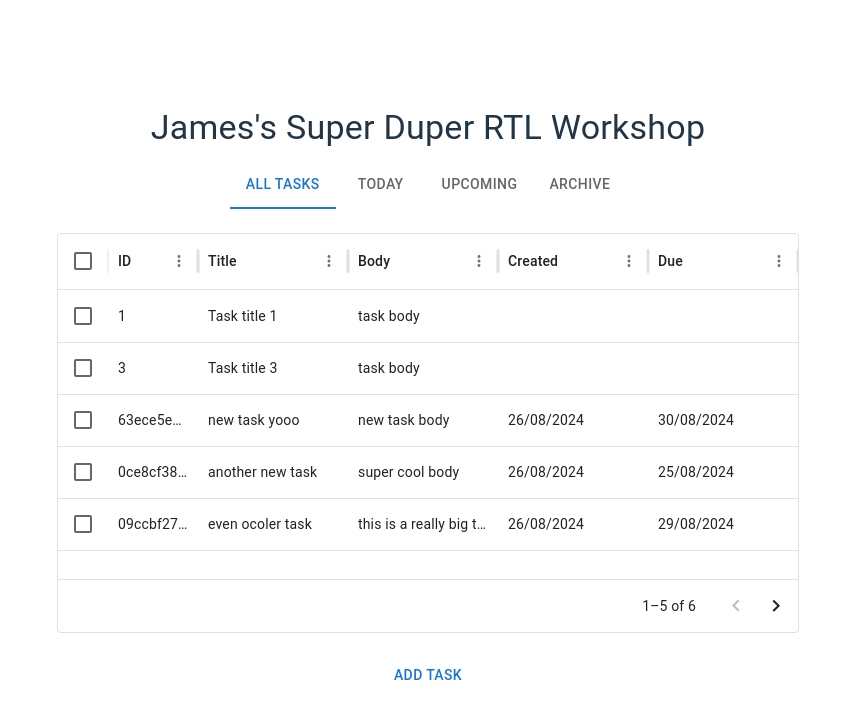
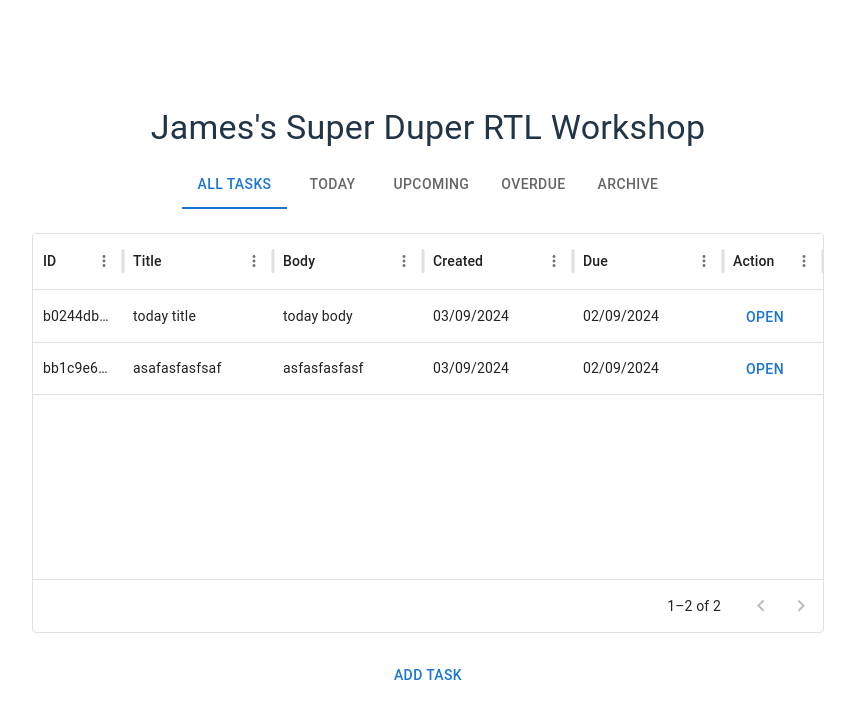
Before and after one commit to jamesw986/rtl-workshop, a React (Vite) app: page / in a window 1280 px wide. Shown: the top 718 px of the page, without its empty margins (212-1067 px from the left). Built offline with nearby package versions, Linux system fonts and the light colour scheme; data requests are answered from the project's data file.

Commit message:
add functionality for each table and add task modal for editing tasks

```diff
--- a/db.json
+++ b/db.json
@@ -1,11 +1,5 @@
 {
   "tasks": [
-    {
-      "id": "1",
-      "title": "Task title 1",
-      "body": "task body",
-      "done": false
-    },
     {
       "id": "2",
       "title": "Task title 2",
@@ -13,26 +7,12 @@
       "done": true
     },
     {
-      "id": "3",
-      "title": "Task title 3",
-      "body": "task body",
-      "done": false
-    },
-    {
       "id": "63ece5ed-1954-4095-945e-26397ac634a0",
       "title": "new task yooo",
       "body": "new task body",
       "dueDate": "2024-08-30T23:00:00.000Z",
       "created": "2024-08-26T17:51:16.482Z",
-      "done": false
-    },
-    {
-      "id": "0ce8cf38-e6e1-41c5-b55e-3f928fc0890a",
-      "title": "another new task",
-      "body": "super cool body",
-      "dueDate": "2024-08-25T23:00:00.000Z",
-      "created": "2024-08-26T19:13:43.495Z",
-      "done": false
+      "done": true
     },
     {
       "id": "09ccbf27-14ea-4e3f-b25c-bbbfb8d538b8",
@@ -40,7 +20,7 @@
       "body": "this is a really big task body to see how it displays in the table when the task description spans over multiple lines",
       "dueDate": "2024-08-29T23:00:00.000Z",
       "created": "2024-08-26T19:15:15.985Z",
-      "done": false
+      "done": true
     },
     {
       "id": "b0244db2-ff1b-4210-82ff-32e40e834f40",
@@ -49,6 +29,22 @@
       "dueDate": "2024-09-02T23:00:00.000Z",
       "created": "2024-09-03T16:03:51.683Z",
       "done": false
+    },
+    {
+      "id": "bb1c9e61-cb71-4cce-838f-bda80e795192",
+      "title": "asafasfasfsaf",
+      "body": "asfasfasfasf",
+      "dueDate": "2024-09-02T23:00:00.000Z",
+      "created": "2024-09-03T16:46:25.148Z",
+      "done": false
+    },
+    {
+      "id": "99cd064a-b026-4c78-82fa-7be1bd6165c6",
+      "title": "task in a week",
+      "body": "asdadadasdsasd",
+      "dueDate": "2024-09-05T23:00:00.000Z",
+      "created": "2024-09-03T17:03:21.207Z",
+      "done": true
     }
   ]
 }
--- a/src/components/AddTask.tsx
+++ b/src/components/AddTask.tsx
@@ -50,6 +50,7 @@ export default function AddTask(props) {
       />
       <DatePicker
         label="Due date"
+        disablePast
         onChange={(date) => date && setDueDate(date)}
       />
       <Box>
--- /dev/null
+++ b/src/components/TaskModal.tsx
@@ -0,0 +1,104 @@
+import Button from '@mui/material/Button';
+import TextField from '@mui/material/TextField';
+import Dialog from '@mui/material/Dialog';
+import DialogActions from '@mui/material/DialogActions';
+import DialogContent from '@mui/material/DialogContent';
+import DialogContentText from '@mui/material/DialogContentText';
+import DialogTitle from '@mui/material/DialogTitle';
+import { useEffect, useState } from 'react';
+import { DatePicker } from '@mui/x-date-pickers';
+import dayjs from 'dayjs';
+import useDeleteTask from '../hooks/useDeleteTask';
+import useUpdateTask from '../hooks/useUpdateTask';
+import Task from '../types/Task';
+import TaskModalActions from './TaskModalActions';
+
+export default function TaskModal(props) {
+  const { open, setOpen, task, context } = props;
+
+  const [currentTask, setCurrentTask] = useState<Task>({});
+  const [taskTitle, setTaskTitle] = useState();
+  const [taskBody, setTaskBody] = useState();
+  const [taskDueDate, setTaskDueDate] = useState();
+  const [taskId, setTaskId] = useState();
+
+  const deletionMutation = useDeleteTask(taskId);
+  const updateMutation = useUpdateTask(taskId);
+
+  useEffect(() => {
+    setCurrentTask(task.row);
+    setTaskTitle(task.row?.title);
+    setTaskBody(task.row?.body);
+    setTaskDueDate(task.row?.dueDate);
+    setTaskId(task.id);
+  }, [task]);
+
+  const handleClose = () => {
+    setOpen(false);
+  };
+
+  const handleDelete = () => {
+    deletionMutation.mutate();
+    setOpen(false);
+  };
+
+  const handleDone = () => {
+    const updatedTask = {
+      ...currentTask,
+      done: true,
+    };
+    updateMutation.mutate(updatedTask);
+    setOpen(false);
+  };
+
+  const handleSave = () => {
+    const updatedTask = {
+      ...currentTask,
+      title: taskTitle,
+      body: taskBody,
+      dueDate: taskDueDate,
+    };
+    updateMutation.mutate(updatedTask);
+    setOpen(false);
+  };
+
+  const handlers = {
+    handleClose,
+    handleSave,
+    handleDone,
+    handleDelete,
+  };
+
+  return (
+    <>
+      <Dialog open={open} onClose={handleClose}>
+        <DialogTitle>Task Editor</DialogTitle>
+        <DialogContent
+          sx={{ display: 'flex', flexDirection: 'column', gap: '36px' }}
+        >
+          <TextField
+            value={taskTitle}
+            label="Title"
+            variant="standard"
+            onChange={(e) => setTaskTitle(e.target.value)}
+          />
+          <TextField
+            value={taskBody}
+            label="Description"
+            variant="standard"
+            onChange={(e) => setTaskTitle(e.target.value)}
+          />
+          <DatePicker
+            label="Due date"
+            disablePast
+            value={dayjs(taskDueDate)}
+            onChange={(date) => date && setTaskDueDate(date)}
+          />
+        </DialogContent>
+        <DialogActions sx={{ justifyContent: 'center' }}>
+          <TaskModalActions context={context} handlers={handlers} />
+        </DialogActions>
+      </Dialog>
+    </>
+  );
+}
--- /dev/null
+++ b/src/components/TaskModalActions.tsx
@@ -0,0 +1,27 @@
+import { Button } from '@mui/material';
+import { FC } from 'react';
+
+export default function TaskModalActions({ context, handlers }) {
+  const { handleClose, handleSave, handleDone, handleDelete } = handlers;
+  if (context === 'archive') {
+    return (
+      <>
+        <Button onClick={handleClose}>Cancel</Button>
+        <Button color="error" onClick={handleDelete}>
+          Delete
+        </Button>
+      </>
+    );
+  }
+
+  return (
+    <>
+      <Button onClick={handleClose}>Cancel</Button>
+      <Button onClick={handleSave}>Save</Button>
+      <Button onClick={handleDone}>Mark as done</Button>
+      <Button color="error" onClick={handleDelete}>
+        Delete
+      </Button>
+    </>
+  );
+}
--- a/src/components/TasksDashboard.tsx
+++ b/src/components/TasksDashboard.tsx
@@ -3,7 +3,7 @@ import useGetTasks from '../hooks/useGetTasks';
 import { useState, SyntheticEvent } from 'react';
 import TasksTable from './TasksTable';
 import AddTask from './AddTask';
-import tableDataReducers from './utils/tableDataReducer';
+import tableDataReducers from './utils/tableDataReducers';
 
 export default function TasksDashboard() {
   const [value, setValue] = useState(0);
@@ -52,6 +52,12 @@ export default function TasksDashboard() {
           }}
         />
         <Tab
+          label="Overdue"
+          sx={{
+            '&:focus': { outline: 'none' },
+          }}
+        />
+        <Tab
           label="Archive"
           sx={{
             '&:focus': { outline: 'none' },
@@ -59,16 +65,39 @@ export default function TasksDashboard() {
         />
       </Tabs>
       <CustomTabPanel value={value} index={0}>
-        <TasksTable data={data} dataReducer={tableDataReducers.allTasks} />
+        <TasksTable
+          data={data}
+          dataReducer={tableDataReducers.allTasks}
+          context="all"
+        />
       </CustomTabPanel>
       <CustomTabPanel value={value} index={1}>
-        <TasksTable data={data} dataReducer={tableDataReducers.today} />
+        <TasksTable
+          data={data}
+          dataReducer={tableDataReducers.today}
+          context="today"
+        />
       </CustomTabPanel>
       <CustomTabPanel value={value} index={2}>
-        <TasksTable data={data} dataReducer={tableDataReducers.upcoming} />
+        <TasksTable
+          data={data}
+          dataReducer={tableDataReducers.upcoming}
+          context="upcoming"
+        />
       </CustomTabPanel>
       <CustomTabPanel value={value} index={3}>
-        <TasksTable data={data} dataReducer={tableDataReducers.archived} />
+        <TasksTable
+          data={data}
+          dataReducer={tableDataReducers.overdue}
+          context="overdue"
+        />
+      </CustomTabPanel>
+      <CustomTabPanel value={value} index={4}>
+        <TasksTable
+          data={data}
+          dataReducer={tableDataReducers.archive}
+          context="archive"
+        />
       </CustomTabPanel>
       {addTask ? (
         <AddTask toggleAddTask={toggleAddTask} />
--- a/src/components/TasksTable.tsx
+++ b/src/components/TasksTable.tsx
@@ -1,14 +1,22 @@
-import { DataGrid } from '@mui/x-data-grid';
-import { Box } from '@mui/material';
+import {
+  DataGrid,
+  GridCallbackDetails,
+  GridRenderCellParams,
+  GridRowSelectionModel,
+  useGridApiRef,
+} from '@mui/x-data-grid';
+import { Box, Button } from '@mui/material';
 import Task from '../types/Task';
 import dayjs, { Dayjs } from 'dayjs';
+import { useState } from 'react';
+import TaskModal from './TaskModal';
 
 interface TasksTableProps {
   data: Task[];
   dataReducer: (data: Task[]) => Task[];
 }
 
-const columns = [
+const getColumns = (handleOpen) => [
   { field: 'id', headerName: 'ID', width: 90 },
   {
     field: 'title',
@@ -40,12 +48,29 @@ const columns = [
       return `${dayjs(value).format('DD/MM/YYYY')}`;
     },
   },
+  {
+    field: 'action',
+    headerName: 'Action',
+    width: 100,
+    renderCell: (params: GridRenderCellParams) => (
+      <Button onClick={() => handleOpen(params)}>Open</Button>
+    ),
+  },
 ];
 
 export default function TasksTable(props: TasksTableProps) {
-  const { data, dataReducer } = props;
+  const { data, dataReducer, context } = props;
+  const [taskModalOpen, setTaskModalOpen] = useState(false);
+  const [currentRowData, setCurrentRowData] = useState({});
 
   const tasks = dataReducer(data);
+
+  const handleOpen = (params: GridRenderCellParams) => {
+    setCurrentRowData(params);
+    setTaskModalOpen(true);
+  };
+
+  const columns = getColumns(handleOpen);
 
   return (
     <Box sx={{ height: 400, width: '100%' }}>
@@ -60,8 +85,13 @@ export default function TasksTable(props: TasksTableProps) {
           },
         }}
         pageSizeOptions={[5]}
-        checkboxSelection
         disableRowSelectionOnClick
+      />
+      <TaskModal
+        open={taskModalOpen}
+        setOpen={setTaskModalOpen}
+        task={currentRowData}
+        context={context}
       />
     </Box>
   );
--- a/src/components/utils/tableDataReducer.ts
+++ /dev/null
@@ -1,27 +0,0 @@
-import Task from '../../types/Task';
-
-const tableDataReducers = {
-  allTasks: allTasksTableFunc,
-  today: todayTableFunc,
-  upcoming: upcomingTasksTableFunc,
-  archived: upcomingTasksTableFunc,
-};
-
-function allTasksTableFunc(data: Task[]) {
-  return data.filter((task) => task.done !== true);
-}
-
-function todayTableFunc(data: Task[]) {
-  const today = new Date().toDateString();
-
-  return data.filter((task) => {
-    const dueDate = new Date(task.dueDate).toDateString();
-    return dueDate === today;
-  });
-}
-
-function upcomingTasksTableFunc(data: Task[]) {
-  return data;
-}
-
-export default tableDataReducers;
--- /dev/null
+++ b/src/components/utils/tableDataReducers.ts
@@ -0,0 +1,50 @@
+import Task from '../../types/Task';
+
+const tableDataReducers = {
+  allTasks: allTasksTableFunc,
+  today: todayTableFunc,
+  upcoming: upcomingTableFunc,
+  overdue: overdueTableFunc,
+  archive: archiveTableFunc,
+};
+
+function allTasksTableFunc(data: Task[]) {
+  return data.filter((task) => task.done !== true);
+}
+
+function todayTableFunc(data: Task[]) {
+  const today = new Date().toDateString();
+
+  return data.filter((task) => {
+    const dueDate = new Date(task.dueDate).toDateString();
+    return dueDate === today;
+  });
+}
+
+function upcomingTableFunc(data: Task[]) {
+  const today = new Date();
+  const nextWeek = new Date();
+  nextWeek.setDate(today.getDate() + 7);
+  today.setHours(0, 0, 0, 0);
+
+  return data.filter((task) => {
+    const dueDate = new Date(task.dueDate);
+    return dueDate >= today && dueDate <= nextWeek;
+  });
+}
+
+function archiveTableFunc(data: Task[]) {
+  return data.filter((task) => task.done === true);
+}
+
+function overdueTableFunc(data: Task[]) {
+  const today = new Date();
+  today.setHours(0, 0, 0, 0);
+
+  return data.filter((task) => {
+    const dueDate = new Date(task.dueDate);
+    return dueDate < today;
+  });
+}
+
+export default tableDataReducers;
--- /dev/null
+++ b/src/hooks/useDeleteTask.ts
@@ -0,0 +1,19 @@
+import { useMutation, useQueryClient } from '@tanstack/react-query';
+import axios from 'axios';
+
+const useDeleteTask = (id: string) => {
+  const queryClient = useQueryClient();
+
+  const mutation = useMutation({
+    mutationFn: () => {
+      return axios.delete(`http://localhost:8000/tasks/${id}`);
+    },
+    onSuccess: () => {
+      queryClient.invalidateQueries({ queryKey: ['tasks'] });
+    },
+  });
+
+  return mutation;
+};
+
+export default useDeleteTask;
--- /dev/null
+++ b/src/hooks/useUpdateTask.ts
@@ -0,0 +1,18 @@
+import { useMutation, useQueryClient } from '@tanstack/react-query';
+import axios from 'axios';
+import Task from '../types/Task';
+
+export default function useUpdateTask(id: string) {
+  const queryClient = useQueryClient();
+
+  const mutation = useMutation({
+    mutationFn: (task: Task) => {
+      return axios.put(`http://localhost:8000/tasks/${id}`, task);
+    },
+    onSuccess: () => {
+      queryClient.invalidateQueries({ queryKey: ['tasks'] });
+    },
+  });
+
+  return mutation;
+}
```
Also changed, not shown: 1 other file (tests, documents, lock files or other folders).
